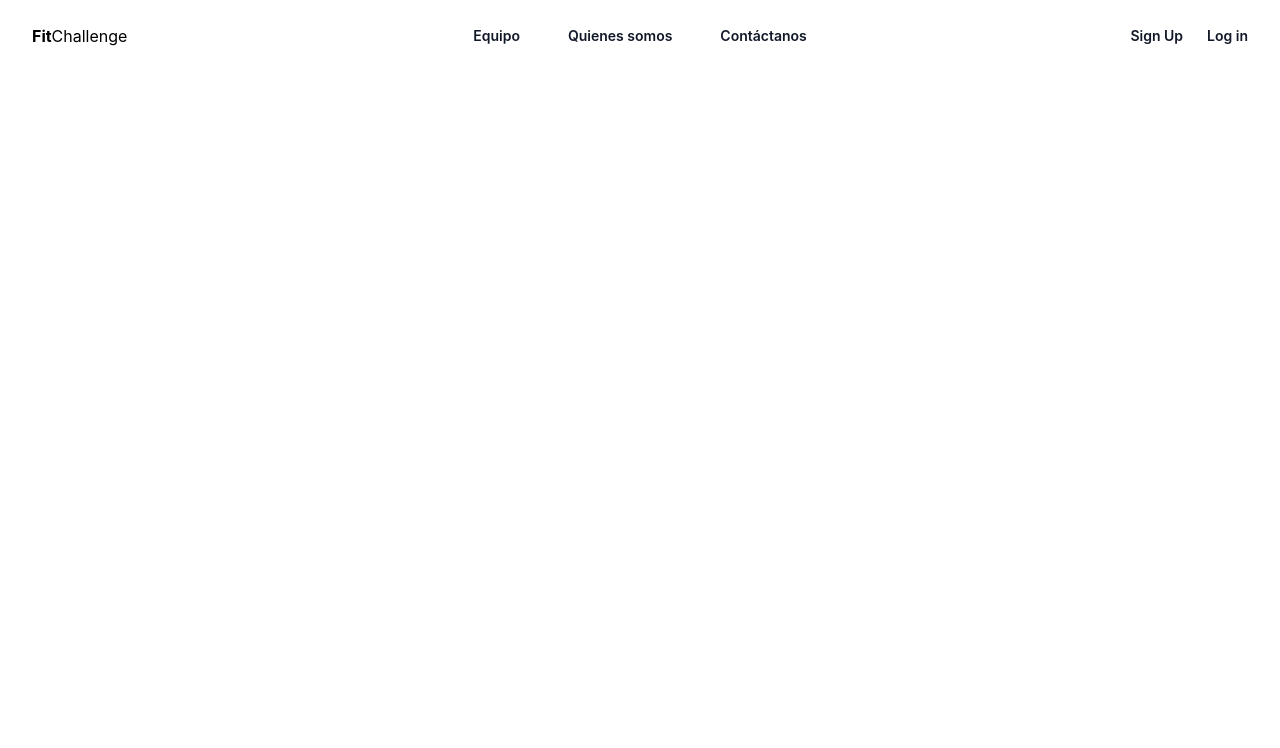
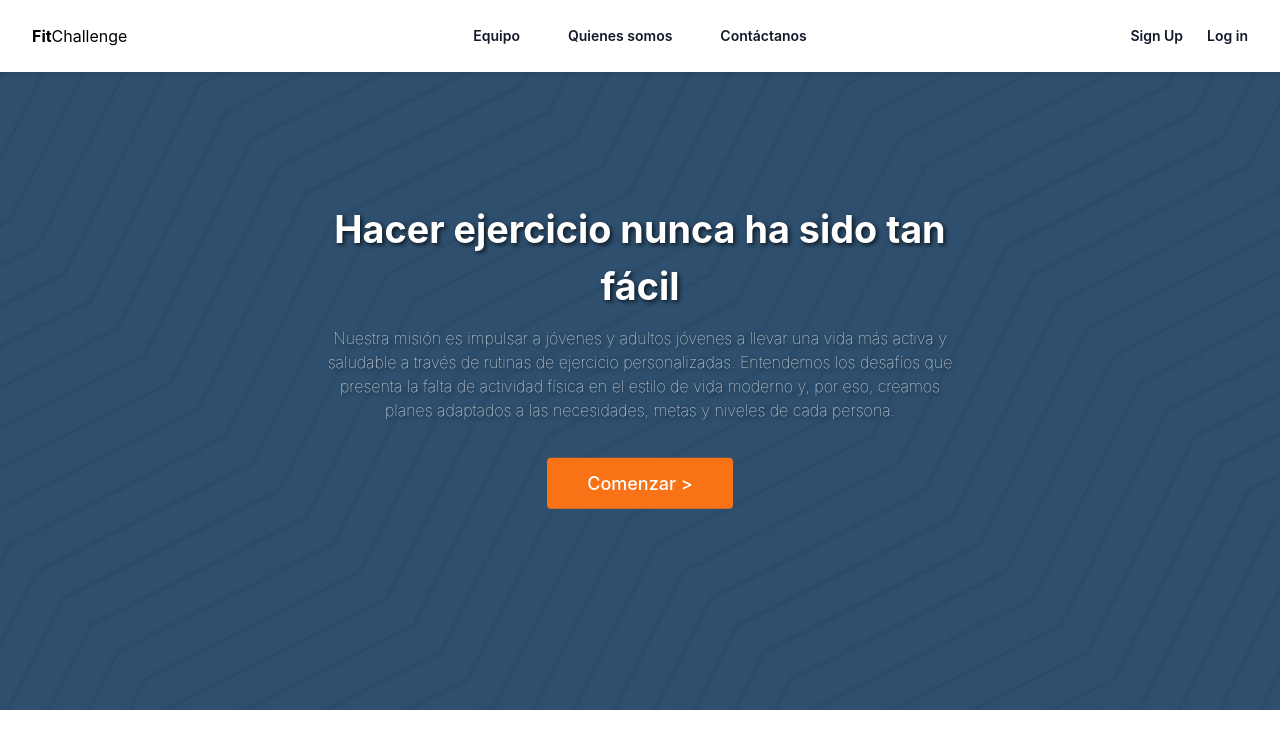
Before and after one commit to OlirahetaX/FitChallenge, a React (Create React App) app: page / in a window 1280 px wide. Shown: the top 748 px of the page. Built offline with nearby package versions, Linux system fonts and the light colour scheme; no server answers.

Commit message:
Update: Landing page

```diff
--- a/src/Components/Landing/Landing.css
+++ b/src/Components/Landing/Landing.css
@@ -6,3 +6,53 @@ a {
   text-decoration: underline;
   font-weight: bold;
 }
+
+.App {
+  position: relative;
+  height: 100vh;
+  width: 100%;
+  overflow: hidden;
+}
+
+header {
+  background-color: white;
+  position: fixed;
+  top: 0;
+  left: 0;
+  right: 0;
+  z-index: 1000;
+  box-shadow: 0px 2px 5px rgba(0, 0, 0, 0.1);
+}
+
+.bg-image {
+  position: relative;
+  width: 100%;
+  height: calc(100vh - 90px); /* Ajusta el valor según la altura del header */
+  overflow: hidden;
+}
+
+.bg-image img {
+  width: 100%;
+  height: 100%;
+  object-fit: cover;
+}
+
+.text-overlay {
+  position: absolute;
+  top: 50%;
+  left: 50%;
+  transform: translate(-50%, -50%);
+  color: white;
+  text-align: center;
+  font-size: 1cm;
+  font-weight: bold;
+  text-shadow: 2px 2px 4px rgba(0, 0, 0, 0.7);
+}
+.textoButton{
+  font-size: large;
+  font-weight: 500;
+}
+.texto{
+  font-size: medium;
+  font-weight: 100;
+}
--- a/src/Components/Landing/Landing.js
+++ b/src/Components/Landing/Landing.js
@@ -2,6 +2,7 @@ import { useState } from "react";
 import "./Landing.css";
 import LoginModal from "../Login/LoginModal";
 import SignupModal from "../SignUp/SignupModal";
+import backgroundPic from "../../assets/background-pic.png";
 
 function Landing() {
   const [isLoginOpen, setIsLoginOpen] = useState(false);
@@ -21,7 +22,7 @@ function Landing() {
   };
 
   return (
-    <div className="App" >
+    <div className="App">
       <div class="bg-white">
         <header class="absolute inset-x-0 top-0 z-50">
           <nav
@@ -45,7 +46,7 @@ function Landing() {
               </a>
             </div>
             <div class="hidden lg:flex lg:flex-1 lg:justify-end">
-            <button
+              <button
                 onClick={openSignupModal}
                 class="open-modal-button text-sm/6 font-semibold text-gray-900"
               >
@@ -59,10 +60,29 @@ function Landing() {
               </button>
             </div>
           </nav>
-
         </header>
+        <div className="bg-image">
+          <img src={backgroundPic} alt="Background" />
+          <div className="text-overlay">
+            <h1>Hacer ejercicio nunca ha sido tan fácil</h1>
+            <p className="texto mt-3">
+              Nuestra misión es impulsar a jóvenes y adultos jóvenes a llevar
+              una vida más activa y saludable a través de rutinas de ejercicio
+              personalizadas. Entendemos los desafíos que presenta la falta de
+              actividad física en el estilo de vida moderno y, por eso, creamos
+              planes adaptados a las necesidades, metas y niveles de cada
+              persona.{" "}
+            </p>
+            <button
+              class="textoButton mt-9 bg-orange-500 hover:bg-orange-700 text-white py-3 px-10 rounded hover:font-bold focus:outline-none focus:shadow-outline"
+              type="button" onClick={openSignupModal}
+            >
+              Comenzar &gt;
+            </button>
+          </div>
+        </div>
         <LoginModal isOpen={isLoginOpen} onClose={closeLoginModal}></LoginModal>
-        <SignupModal isOpen={isSignupOpen} onClose={closeSignupModal}/>
+        <SignupModal isOpen={isSignupOpen} onClose={closeSignupModal} />
       </div>
     </div>
   );
```
Also changed, not shown: src/assets/background-pic.png (added).
